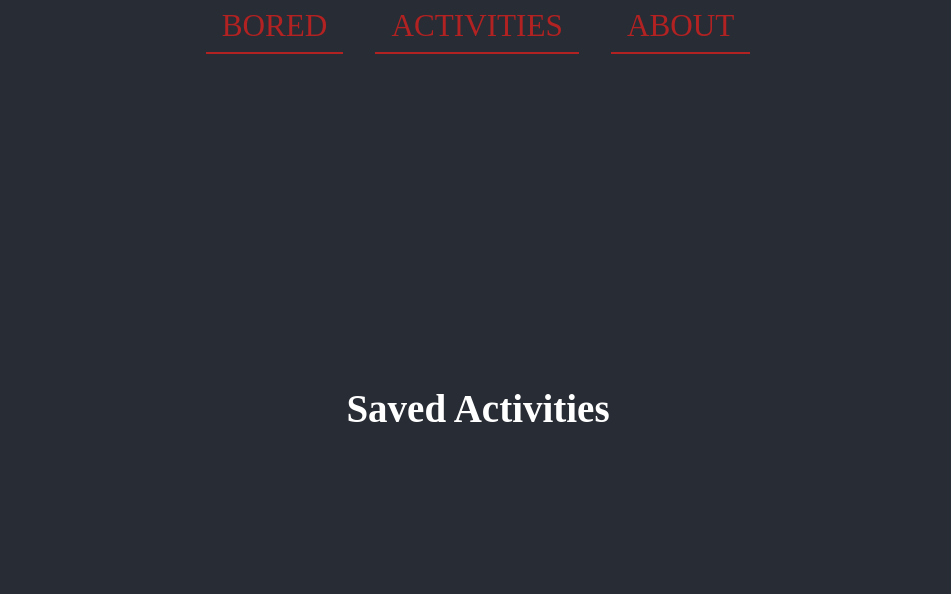
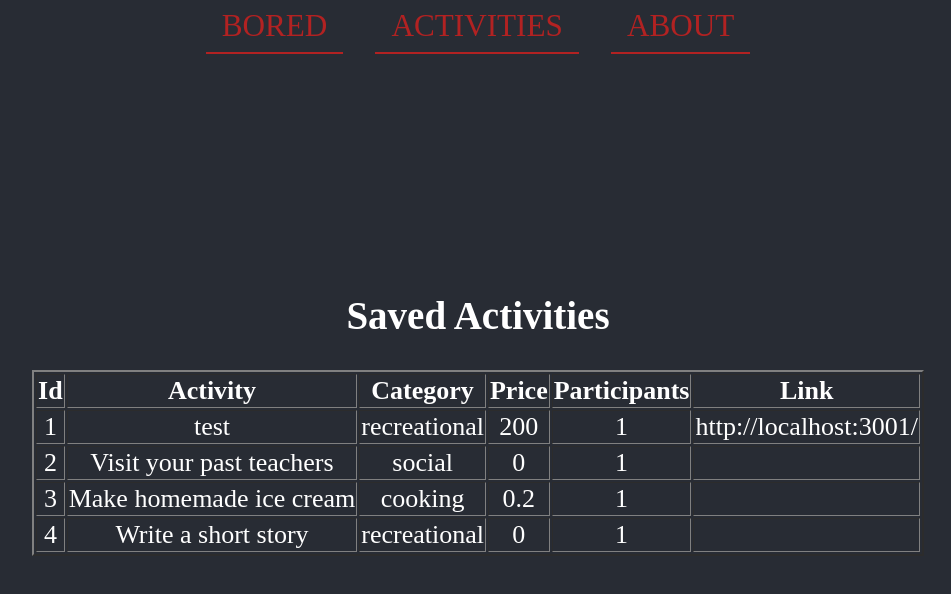
Before and after one commit to jeffmanhart/phase-2-react-app, a React (Create React App) app: page /activities in a window 1280 px wide. Shown: the top 594 px of the page, without its empty margins (162-1113 px from the left). Built offline with nearby package versions, Linux system fonts and the light colour scheme; data requests are answered from the project's data file.

Commit message:
fetching saved Activities into a table

```diff
--- /dev/null
+++ b/src/components/ActivityCard.js
@@ -0,0 +1,19 @@
+import React from "react";
+
+function ActivityCard({activity}){
+
+
+    return (
+
+        <tr>
+            <td>{activity.id}</td>
+            <td>{activity.activity}</td>
+            <td>{activity.kind}</td>
+            <td>{activity.price}</td>
+            <td>{activity.participants}</td>
+            <td>{activity.link}</td>
+        </tr>
+    )
+}
+
+export default ActivityCard
--- a/src/components/SavedActivities.js
+++ b/src/components/SavedActivities.js
@@ -1,16 +1,35 @@
-import React from "react";
+import React, { useEffect, useState } from "react";
+import ActivityCard from "./ActivityCard";
 
 function SavedActivities() {
+  const [saved, setSaved] = useState([]);
 
+  useEffect(()=>{
+    fetch("http://localhost:3000/activities")
+    .then((r) => r.json())
+    .then((data)=> setSaved(data));
+  })
+
+  const activityList = saved.map((a) => (
+    <ActivityCard key={a.id} activity={a} />
+  ));
 
   return (
     <div id="activities">
       <h2>Saved Activities</h2>
-      <ul>
-        {
-
-        }
-      </ul>
+      <table border= '2'>
+        <tbody>
+          <tr>
+            <th>Id</th>
+            <th>Activity</th>
+            <th>Category</th>
+            <th>Price</th>
+            <th>Participants</th>
+            <th>Link</th>
+          </tr>
+          {activityList}
+        </tbody>
+      </table>
     </div>
   );
 }
--- a/src/index.css
+++ b/src/index.css
@@ -4,7 +4,22 @@ code {
     monospace;
 }
 
+table {
+  text-align: 'center';
+  width: '100%'
+}
+th {
+  border: '1px solid #3498DB';
+  background: '#3498DB';
+  color: 'white';
+  padding: '5px'
+}
 
+td {
+  border: '1px solid #85C1E9';
+  background: 'white';
+  padding: '5px'
+}
 nav {
   position: fixed;
   top: 0;
@@ -77,3 +92,9 @@ body {
     transform: rotate(360deg);
   }
 }
+
+.card {
+  width: 50%;
+  margin: 0 auto;
+  text-align: center;
+}
```
